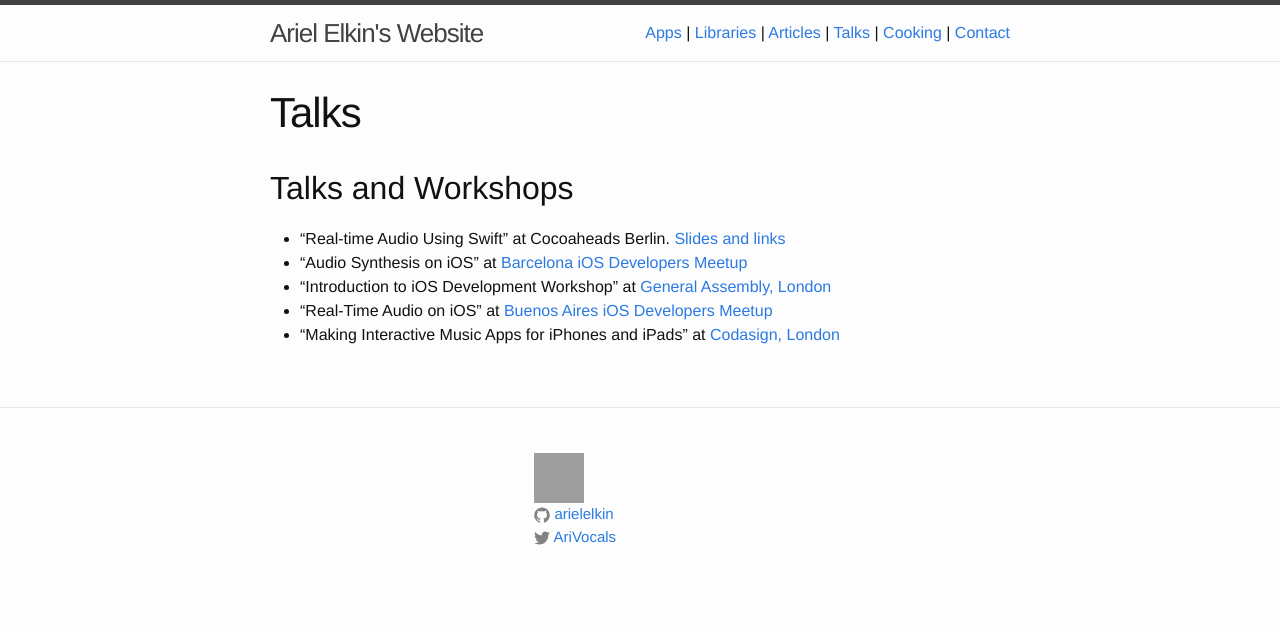
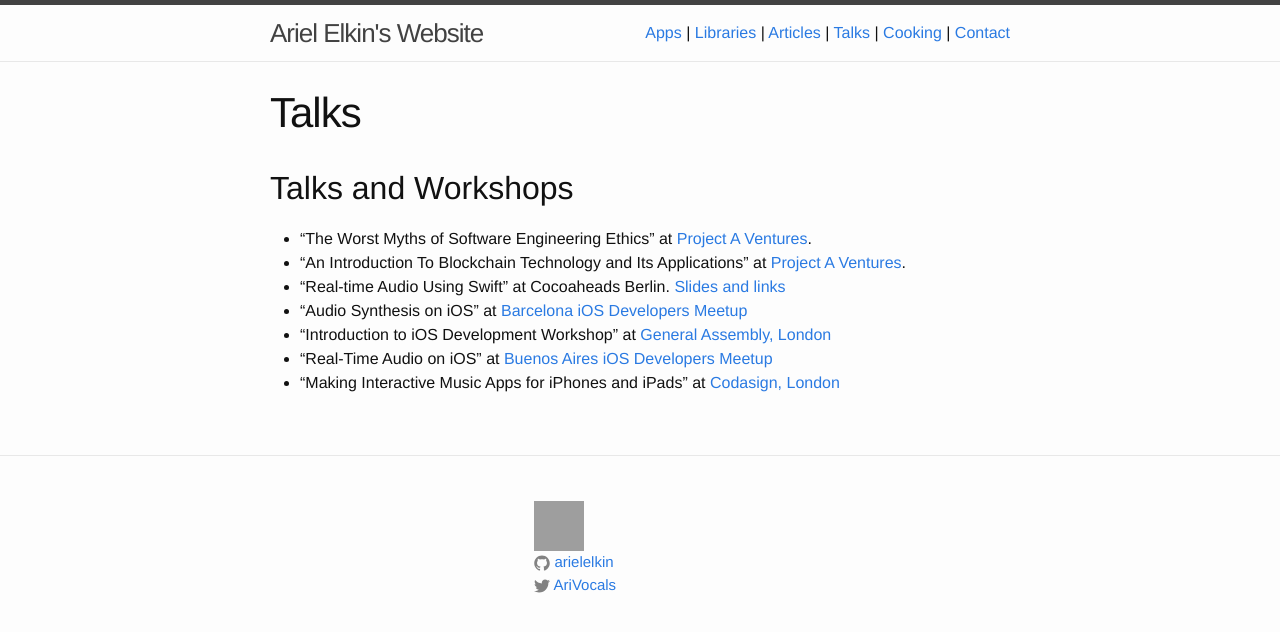
Before and after one commit to arielelkin/site_source, a Jekyll site: the page built from talks.md, in a window 1280 px wide. Shown: the top 632 px of the page. Built offline with Jekyll 4.4.1, drawn with Linux system fonts in a browser that asks for light colours; grey boxes are pictures that could not be loaded.

Commit message:
add details to talks

```diff
--- a/articles/index.markdown
+++ b/articles/index.markdown
@@ -5,8 +5,6 @@ comments: false
 sharing: false
 footer: false
 ---
-
-## Articles
 
 * [Using Swift Enums for Solid UICollectionViews and UITableViews](http://goto.project-a.com/swift-enums-for-solid-uicollectionview-uitableview/): A good way to let the Swift compiler help you build a rock-solid UICollectionView or UITableView is to manage their layout structure through an enum. In this post, I’ll provide you with a basic implementation and discuss its benefits.
 
--- a/talks.md
+++ b/talks.md
@@ -6,7 +6,8 @@ comments: false
 
 ## Talks and Workshops
 
-
+* "The Worst Myths of Software Engineering Ethics" at [Project A Ventures](http://www.project-a.com/).
+* "An Introduction To Blockchain Technology and Its Applications" at [Project A Ventures](http://www.project-a.com/).
 * "Real-time Audio Using Swift" at Cocoaheads Berlin. [Slides and links](http://faturl.com/swiftyaudio)
 * "Audio Synthesis on iOS" at [Barcelona iOS Developers Meetup](http://www.meetup.com/nsbarcelona/events/122146782/)
 * "Introduction to iOS Development Workshop" at [General Assembly, London](https://generalassemb.ly/education/introduction-to-ios-development/london)
```
